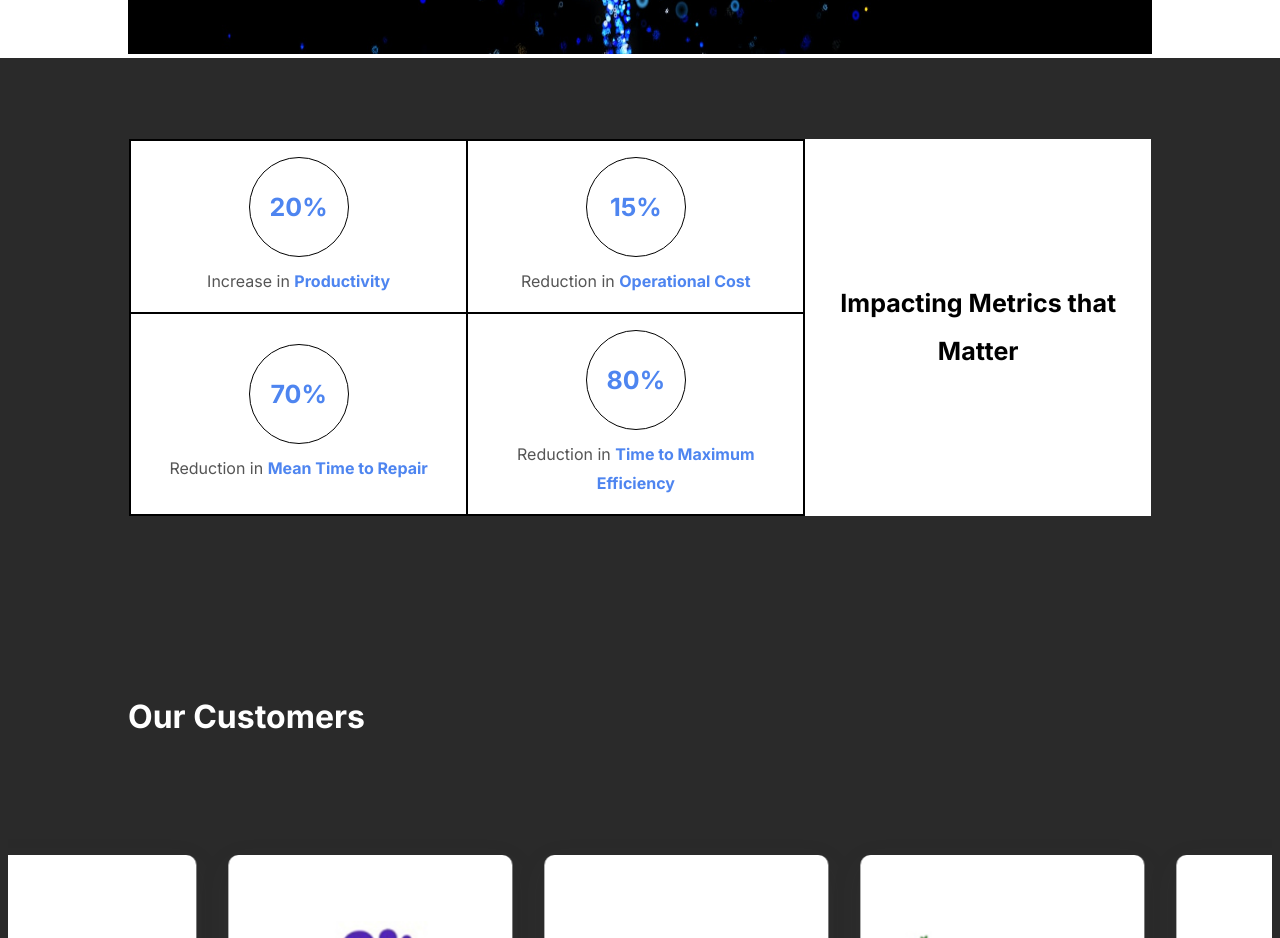
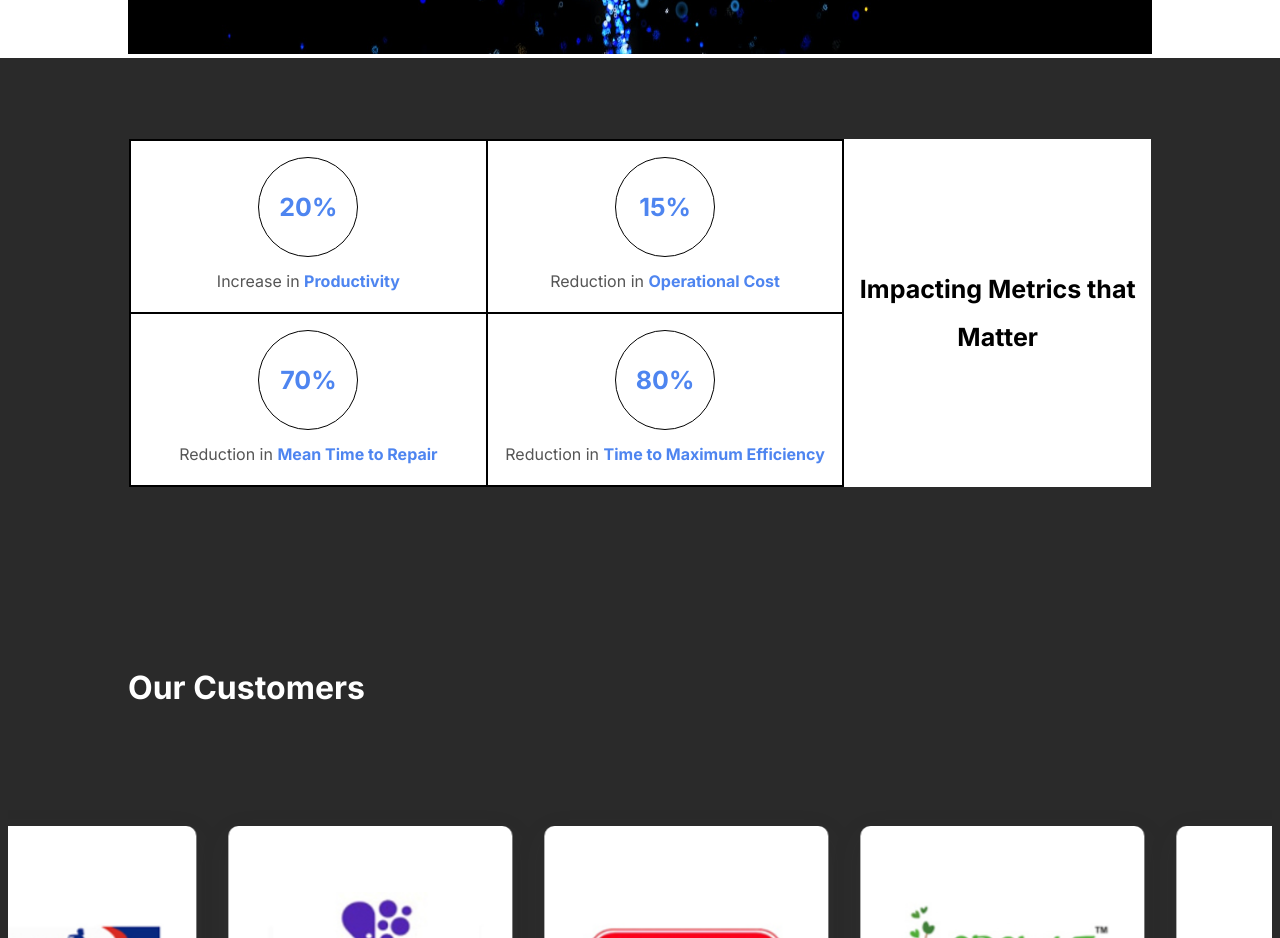
Before and after one commit to ASAD2723/cusmat-dev, a React (Create React App) app: page / in a window 1280 px wide. Shown: the part 1700-2638 px from the top of the page. Built offline with nearby package versions, Linux system fonts and the light colour scheme.

Commit message:
few queries are resolved

```diff
--- a/src/styles/main.css
+++ b/src/styles/main.css
@@ -169,12 +169,9 @@ a:hover {
   background-color: #2a2a2a;
   padding: 5rem 0;
 }
-.performance-sec {
-  /* background-color: #ffffff; */
-}
 .performance-grid {
-  display: flex;
-  justify-content: center;
+  display: grid;
+  grid-template-columns: 70% 30%;
   align-items: center;
   background-color: #ffffff;
   border: 1px solid #2a2a2a;
@@ -230,7 +227,6 @@ a:hover {
 }
 .metrics {
   background: #ffffff;
-  height: 345px;
   display: flex;
   justify-content: center;
   align-items: center;
```
